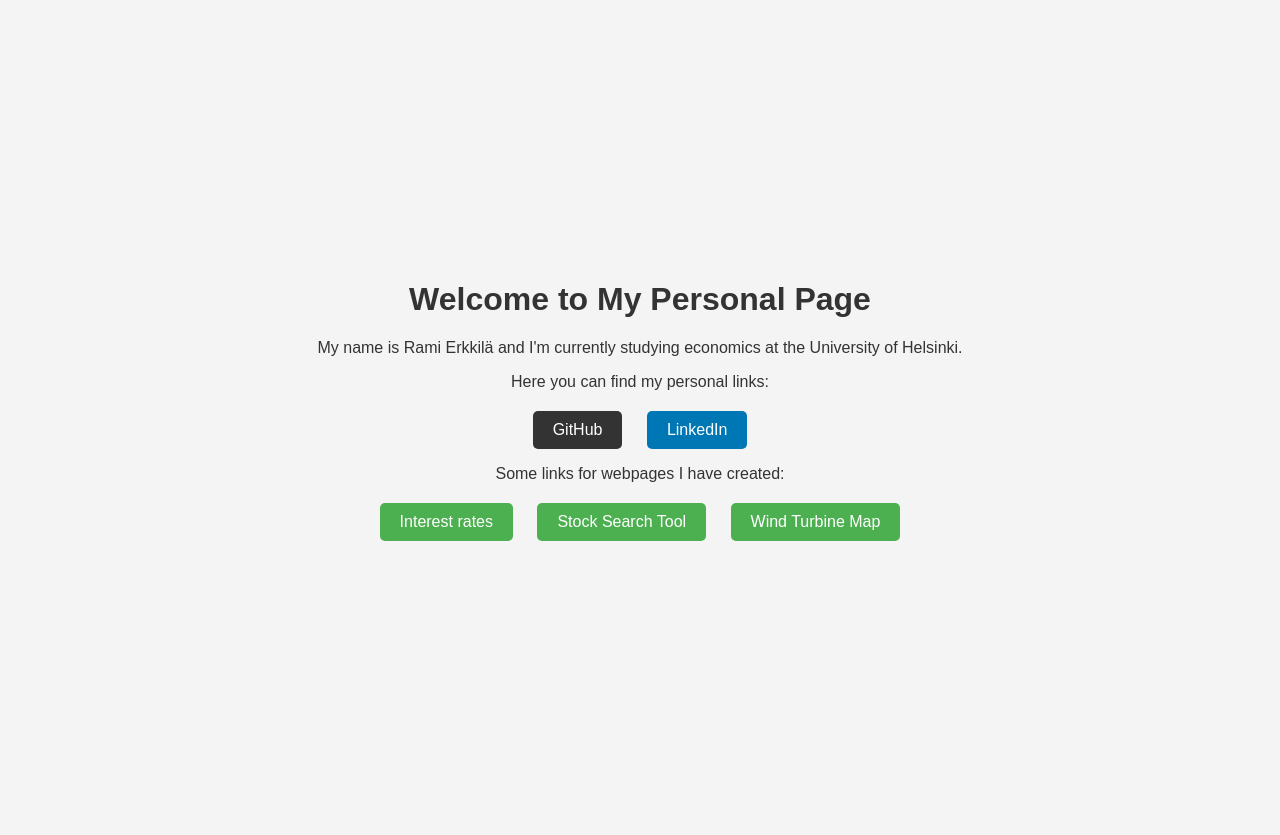
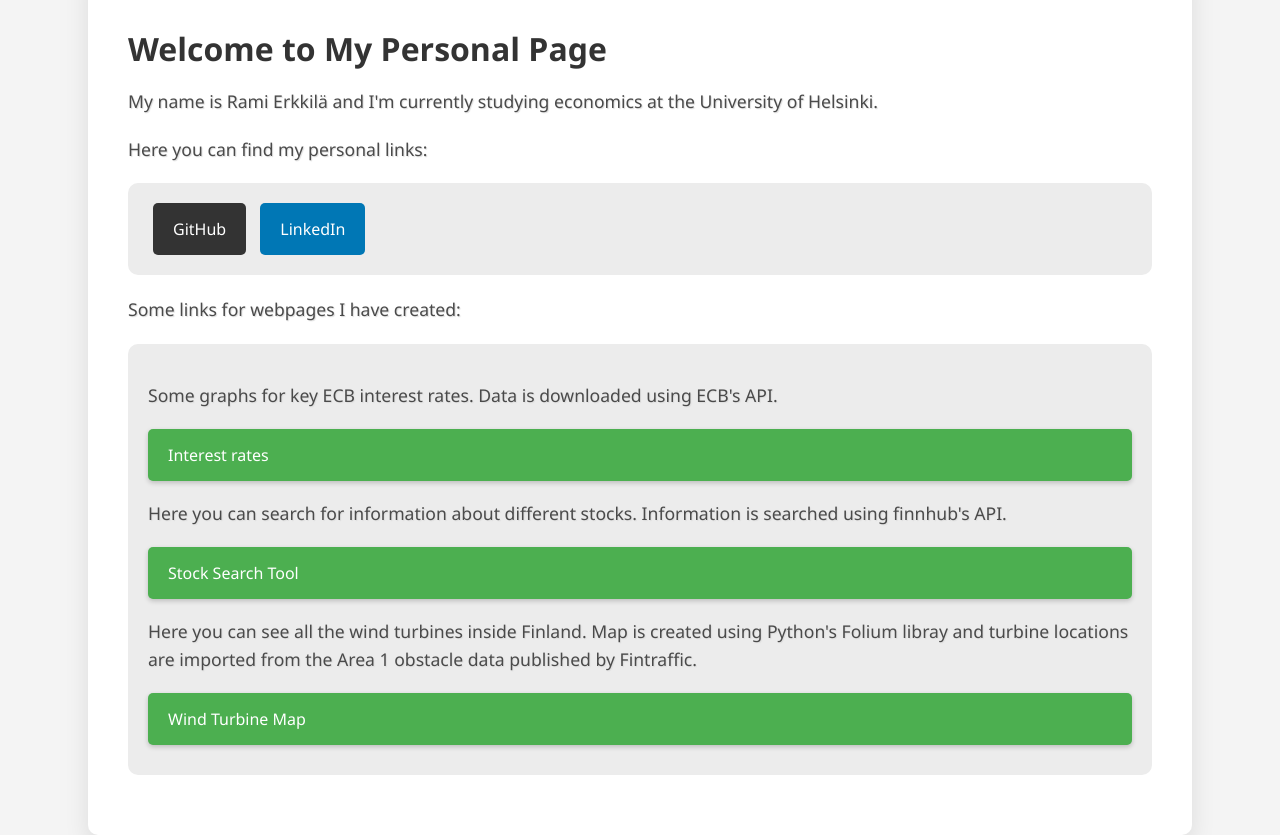
Before and after one commit to Rapasi/Homesite, a Django app: page / in a window 1280 px wide. Before the commit the page ends 541 px from the top, so only its background shows below. Run offline with Django 4.2, Linux system fonts and the light colour scheme.

Commit message:
Improved front page layout

```diff
--- a/economical_data/static/css/front_page.css
+++ b/economical_data/static/css/front_page.css
@@ -1,35 +1,68 @@
 body {
-    font-family: Arial, sans-serif;
+    font-family: 'Segoe UI', Tahoma, Geneva, Verdana, sans-serif;
     background-color: #f4f4f4;
     color: #333;
     margin: 0;
     padding: 0;
     display: flex;
+    flex-direction: column; /* Stack elements vertically */
     justify-content: center;
     align-items: center;
     height: 100vh;
 }
 
+
+p {
+    font-size: 1.1em;
+    line-height: 1.6;
+    color: #4a4a4a;
+    text-shadow: 1px 1px 1px #ddd;
+    margin-bottom: 20px;
+}
+
 .container {
-    text-align: center;
+    width: 80%; /* Set a max width for the container */
+    max-width: 1200px; /* Maximum width of the container */
+    margin: 20px auto; /* Center the container */
+    text-align: left; /* Align text to the left */
+    background: white; /* Background color for container */
+    padding: 40px; /* Padding inside the container */
+    border-radius: 10px; /* Rounded corners for the container */
+    box-shadow: 0 10px 25px rgba(0, 0, 0, 0.1); /* Subtle shadow for card effect */
 }
 
 h1 {
     color: #333;
+    margin-bottom: 0.5em; /* Space below the header */
 }
 
 .links {
-    margin-top: 20px;
+    margin: 20px 0;
+    padding: 20px;
+    background: #ececec; /* Light grey background for the links section */
+    border-radius: 10px; /* Rounded corners for the links section */
 }
 
+
 .link {
-    display: inline-block;
-    margin: 0 10px;
-    padding: 10px 20px;
+    display: block; /* Make each link block level for better click area */
+    margin: 10px 0; /* Margin around links for spacing */
+    padding: 15px 20px;
+    background-color: #333;
     color: white;
     border-radius: 5px;
     text-decoration: none;
-    transition: background-color 0.3s;
+    transition: transform 0.3s ease, box-shadow 0.3s ease; /* Smooth transition for hover effects */
+}
+
+.link:hover {
+    transform: translateY(-3px); /* Slight raise effect on hover */
+    box-shadow: 0 5px 15px rgba(0, 0, 0, 0.2); /* Shadow effect on hover */
+}
+
+.github, .linkedin {
+    display: inline-block; /* Align side by side */
+    margin: 0 5px; /* Spacing between inline elements */
 }
 
 .github {
@@ -49,9 +82,11 @@ h1 {
 }
 
 .routes {
-    background-color: #4CAF50; /* Example color */
+    background-color: #4CAF50;
+    box-shadow: 0px 2px 5px rgba(0, 0, 0, 0.2);
+    border: none;
 }
 
 .routes:hover {
-    background-color: #388E3C; /* Darker shade for hover effect */
+    background-color: #388E3C;
 }
--- a/economical_data/templates/economical_data/index.html
+++ b/economical_data/templates/economical_data/index.html
@@ -4,7 +4,7 @@
 <head>
     <meta charset="UTF-8">
     <meta name="viewport" content="width=device-width, initial-scale=1.0">
-    <title>My Professional Links</title>
+    <title>My Homesite</title>
     <link rel="stylesheet" href="{% static 'css/front_page.css' %}">
 </head>
 <body>
@@ -19,8 +19,11 @@
         </div>
         <p>Some links for webpages I have created:</p>
         <div class="links">
+            <p>Some graphs for key ECB interest rates. Data is downloaded using ECB's API.</p>
             <a href="{% url 'display_page' %}" class="link routes">Interest rates</a>
+            <p>Here you can search for information about different stocks. Information is searched using finnhub's API.</p>
             <a href="{% url 'search' %}" class="link routes">Stock Search Tool</a>
+            <p>Here you can see all the wind turbines inside Finland. Map is created using Python's Folium libray and turbine locations are imported from the Area 1 obstacle data published by Fintraffic.</p>
             <a href="{% url 'turbines' %}" class="link routes">Wind Turbine Map</a>
         </div>
     </div>
```
